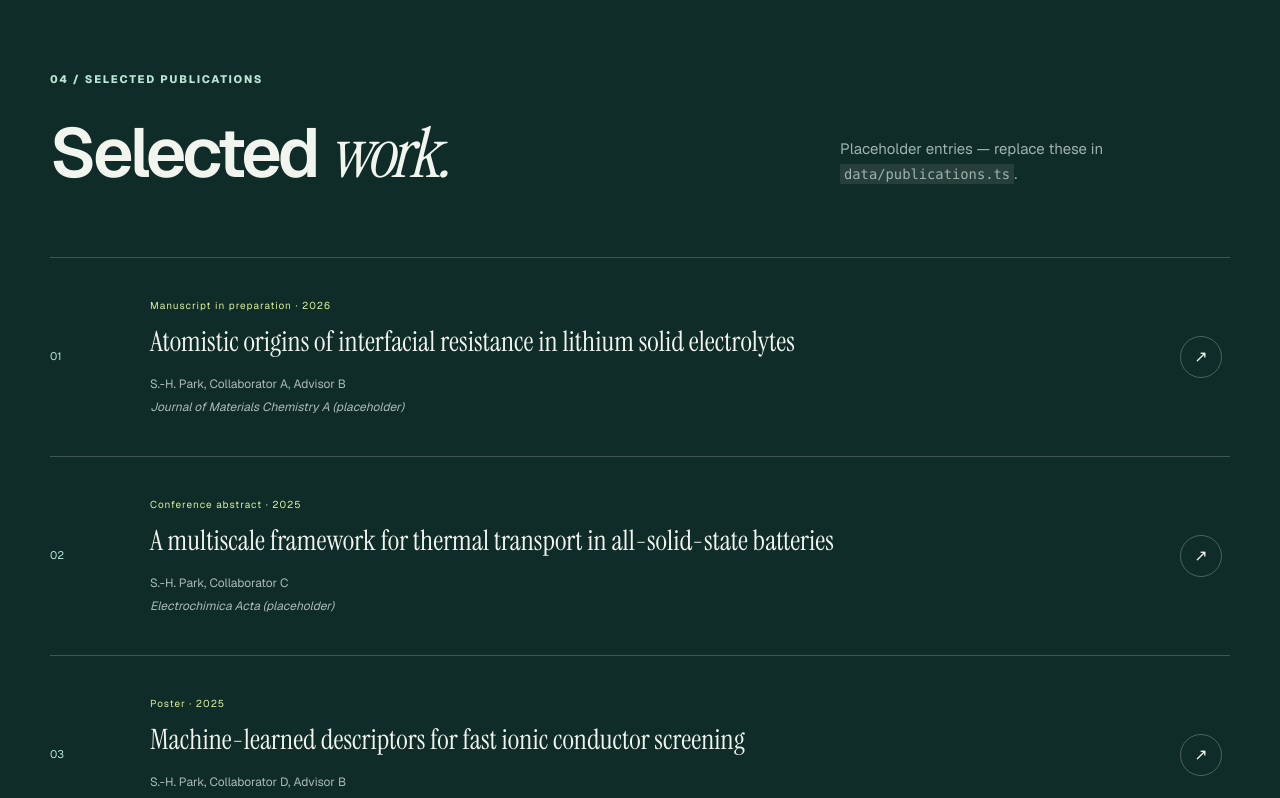
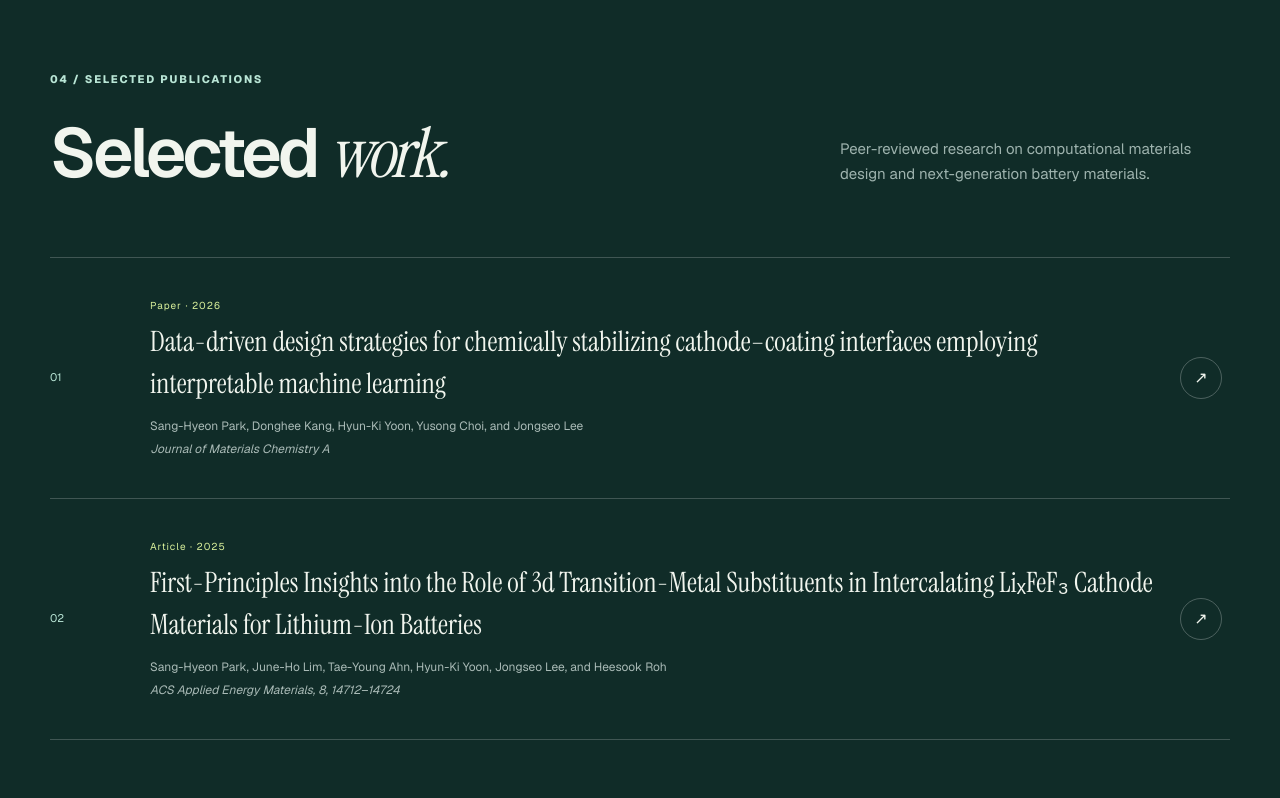
Before and after one commit to sanghyeonpark01/sanghyeonpark01.github.io, a Next.js app: page / in a window 1280 px wide. Shown: the part 3800-4598 px from the top of the page. Built offline with nearby package versions, Linux system fonts and the light colour scheme.

Commit message:
Add published research papers

```diff
--- a/app/page.tsx
+++ b/app/page.tsx
@@ -110,8 +110,8 @@ export default function Home() {
 
       <section className="section publication-section" id="publications">
         <div className="shell">
-          <div className="section-heading light"><div><p className="section-index">04 / SELECTED PUBLICATIONS</p><h2>Selected <em>work.</em></h2></div><p>Placeholder entries — replace these in <code>data/publications.ts</code>.</p></div>
-          <div className="publication-list">{publications.map((pub, index) => <article key={pub.title}><span>0{index + 1}</span><div><p className="pub-meta">{pub.status} · {pub.year}</p><h3>{pub.title}</h3><p>{pub.authors}</p><p className="venue">{pub.venue}</p></div><a href={pub.href} aria-label={`View ${pub.title}`}><Arrow /></a></article>)}</div>
+          <div className="section-heading light"><div><p className="section-index">04 / SELECTED PUBLICATIONS</p><h2>Selected <em>work.</em></h2></div><p>Peer-reviewed research on computational materials design and next-generation battery materials.</p></div>
+          <div className="publication-list">{publications.map((pub, index) => <article key={pub.title}><span>0{index + 1}</span><div><p className="pub-meta">{pub.status} · {pub.year}</p><h3>{pub.title}</h3><p>{pub.authors}</p><p className="venue">{pub.venue}</p></div><a href={pub.href} target="_blank" rel="noreferrer" aria-label={`View ${pub.title}`}><Arrow /></a></article>)}</div>
         </div>
       </section>
 
--- a/data/publications.ts
+++ b/data/publications.ts
@@ -1,8 +1,20 @@
 export type Publication = { title: string; authors: string; venue: string; year: number; status: string; href: string };
 
-// Replace these placeholders with your real publications. New entries appear automatically.
 export const publications: Publication[] = [
-  { title: "Atomistic origins of interfacial resistance in lithium solid electrolytes", authors: "S.-H. Park, Collaborator A, Advisor B", venue: "Journal of Materials Chemistry A (placeholder)", year: 2026, status: "Manuscript in preparation", href: "#" },
-  { title: "A multiscale framework for thermal transport in all-solid-state batteries", authors: "S.-H. Park, Collaborator C", venue: "Electrochimica Acta (placeholder)", year: 2025, status: "Conference abstract", href: "#" },
-  { title: "Machine-learned descriptors for fast ionic conductor screening", authors: "S.-H. Park, Collaborator D, Advisor B", venue: "Materials Research Society Meeting (placeholder)", year: 2025, status: "Poster", href: "#" },
+  {
+    title: "Data-driven design strategies for chemically stabilizing cathode–coating interfaces employing interpretable machine learning",
+    authors: "Sang-Hyeon Park, Donghee Kang, Hyun-Ki Yoon, Yusong Choi, and Jongseo Lee",
+    venue: "Journal of Materials Chemistry A",
+    year: 2026,
+    status: "Paper",
+    href: "https://doi.org/10.1039/D6TA02648F",
+  },
+  {
+    title: "First-Principles Insights into the Role of 3d Transition-Metal Substituents in Intercalating LiₓFeF₃ Cathode Materials for Lithium-Ion Batteries",
+    authors: "Sang-Hyeon Park, June-Ho Lim, Tae-Young Ahn, Hyun-Ki Yoon, Jongseo Lee, and Heesook Roh",
+    venue: "ACS Applied Energy Materials, 8, 14712–14724",
+    year: 2025,
+    status: "Article",
+    href: "https://doi.org/10.1021/acsaem.5c02473",
+  },
 ];
```
